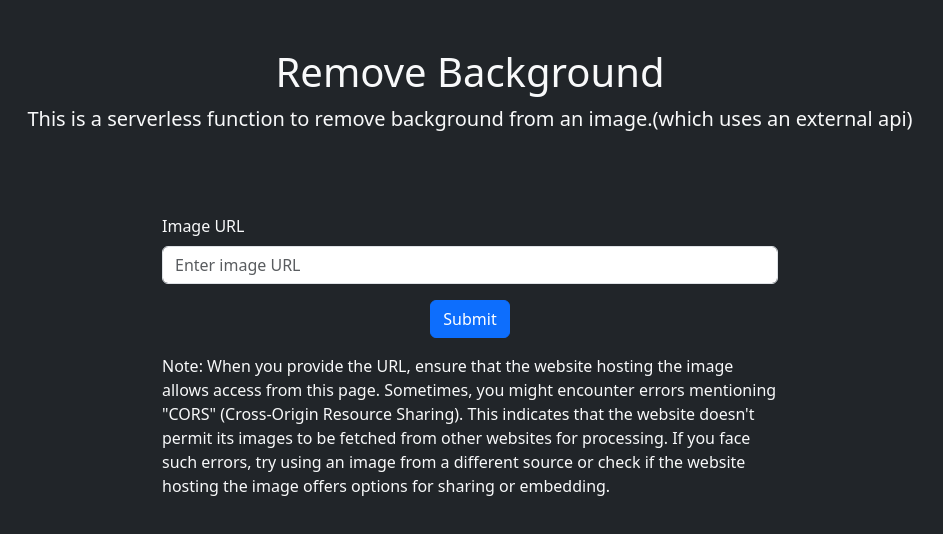
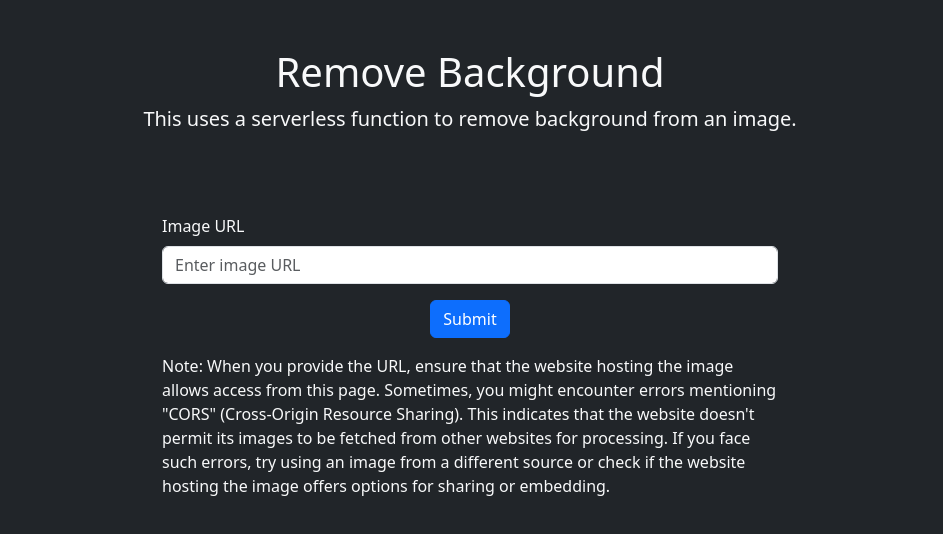
Before and after one commit to Sukhress-Warun/remove-background, a website: page index.html in a window 1280 px wide. Shown: the whole page, without its empty margins (170-1113 px from the left). Drawn offline with nearby package versions, Linux system fonts and the light colour scheme.

Commit message:
changed lead-content

```diff
--- a/index.html
+++ b/index.html
@@ -10,7 +10,7 @@
 <body class="bg-dark text-light">
     <h1 class="text-center mt-5">Remove Background</h1>
     <p class="text-center lead text-light">
-        This is a serverless function to remove background from an image.(which uses an external api)
+        This uses a serverless function to remove background from an image.
     </p>
     <div class="container-fluid mt-5">
         <div class="row">
```
